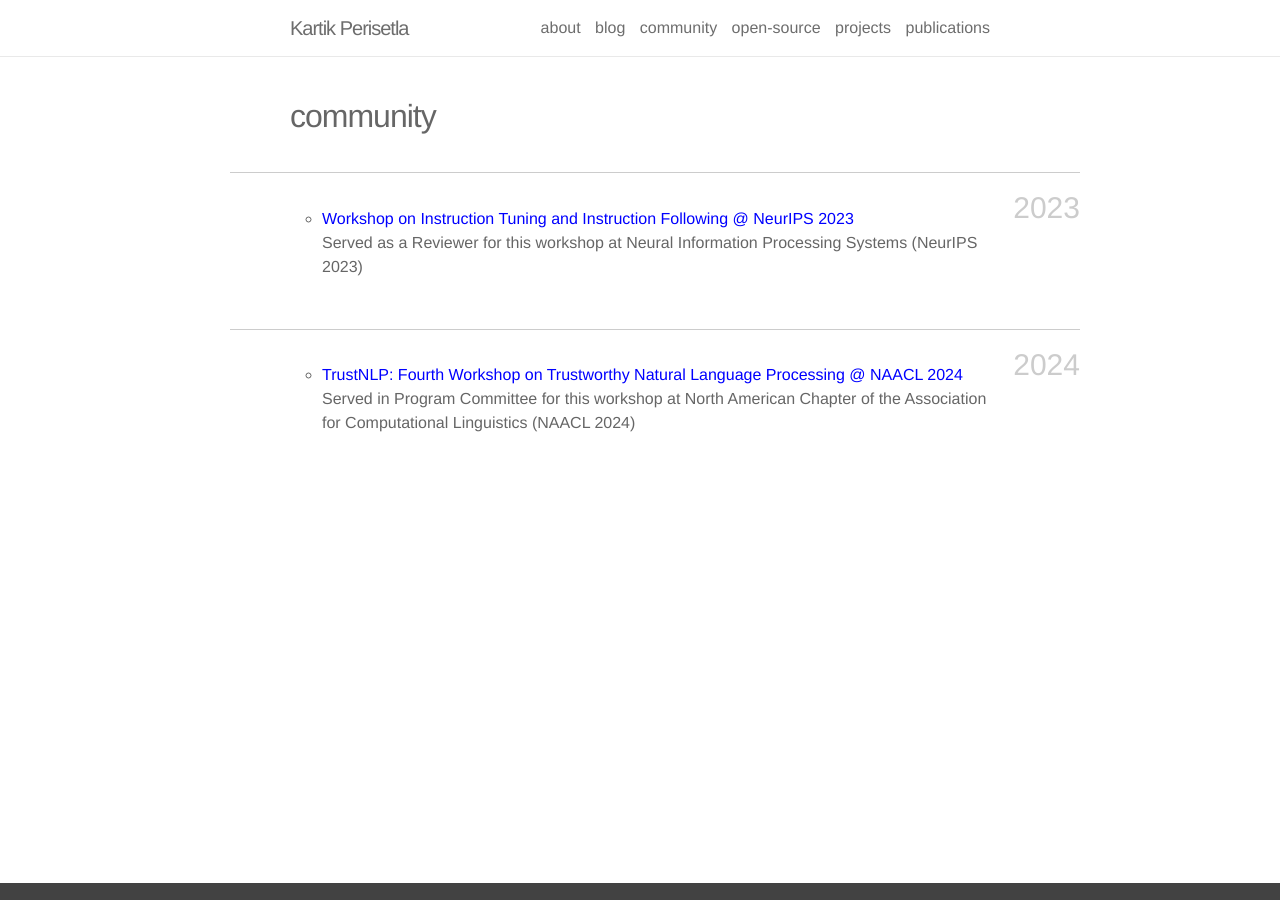
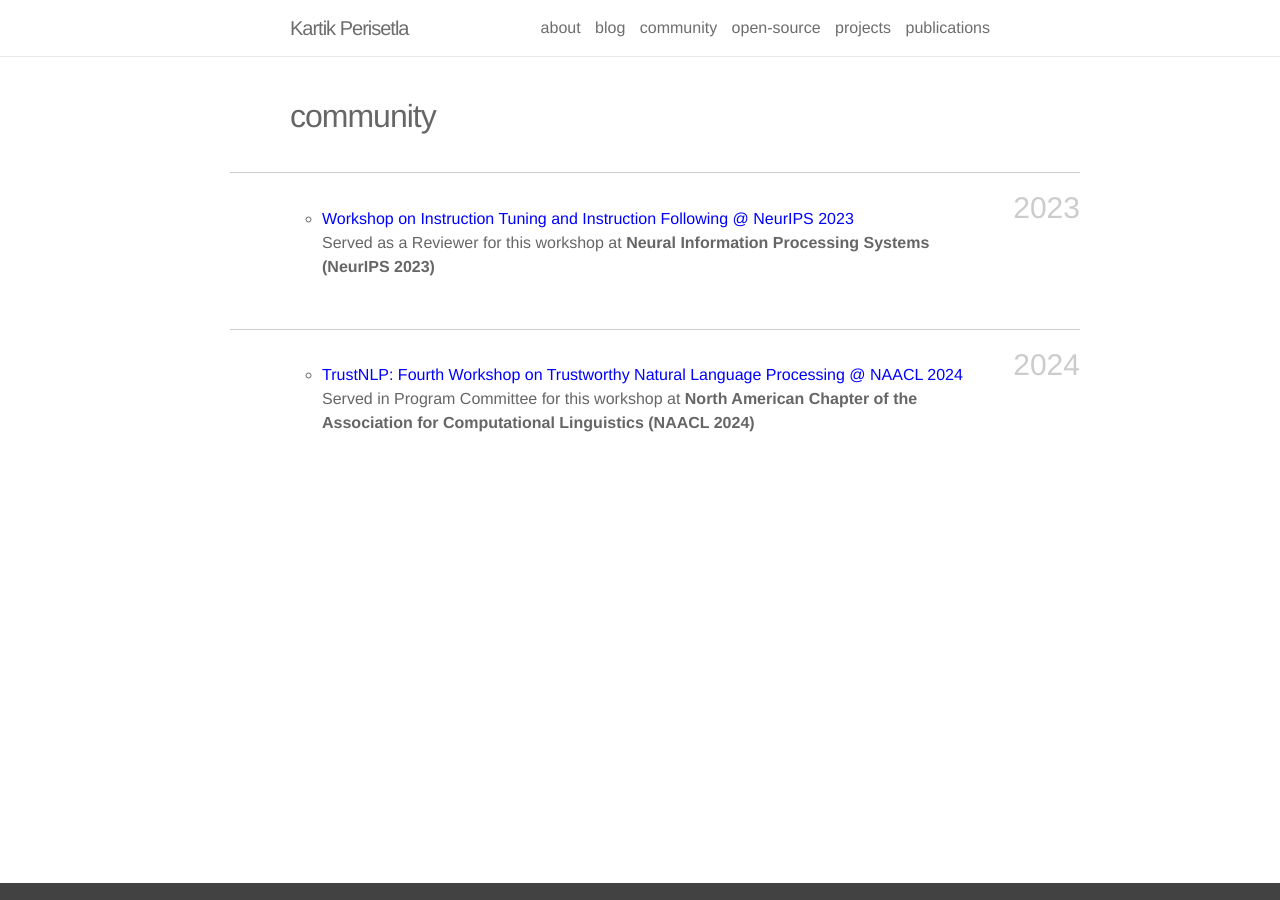
Before and after one commit to kartikperisetla/kartikperisetla.github.io, a Jekyll site: the page built from _pages/community.md, in a window 1280 px wide. Built offline with Jekyll 4.4.1, drawn with Linux system fonts in a browser that asks for light colours; nearby versions of some CDN libraries.

Commit message:
nit changes

```diff
--- a/_pages/community.md
+++ b/_pages/community.md
@@ -12,7 +12,7 @@ description:
         <div id="wang2021grounding">
 			<b><a  style="color:blue" href="https://an-instructive-workshop.github.io/organization/#:~:text=Kartik%20Perisetla%2C%20Apple" target="_blank">Workshop on Instruction Tuning and Instruction Following @ NeurIPS 2023</a></b>
 			<span class="author">
-					Served as a Reviewer for this workshop at Neural Information Processing Systems (NeurIPS 2023)
+					Served as a Reviewer for this workshop at <b>Neural Information Processing Systems (NeurIPS 2023)</b>
 			</span>
 		</div>
 		</li>
@@ -26,7 +26,7 @@ description:
 
     <b><a  style="color:blue" href="https://trustnlpworkshop.github.io/#:~:text=Aishwarya%20Padmakumar-,Kartik%20Perisetla,-Salman%20Rahman" target="_blank">TrustNLP: Fourth Workshop on Trustworthy Natural Language Processing @ NAACL 2024</a></b>
     <span class="author">
-            Served in Program Committee for this workshop at North American Chapter of the Association for Computational Linguistics (NAACL 2024)
+            Served in Program Committee for this workshop at <b>North American Chapter of the Association for Computational Linguistics (NAACL 2024)</b>
     </span>
 	</div>
 		</li>
```
